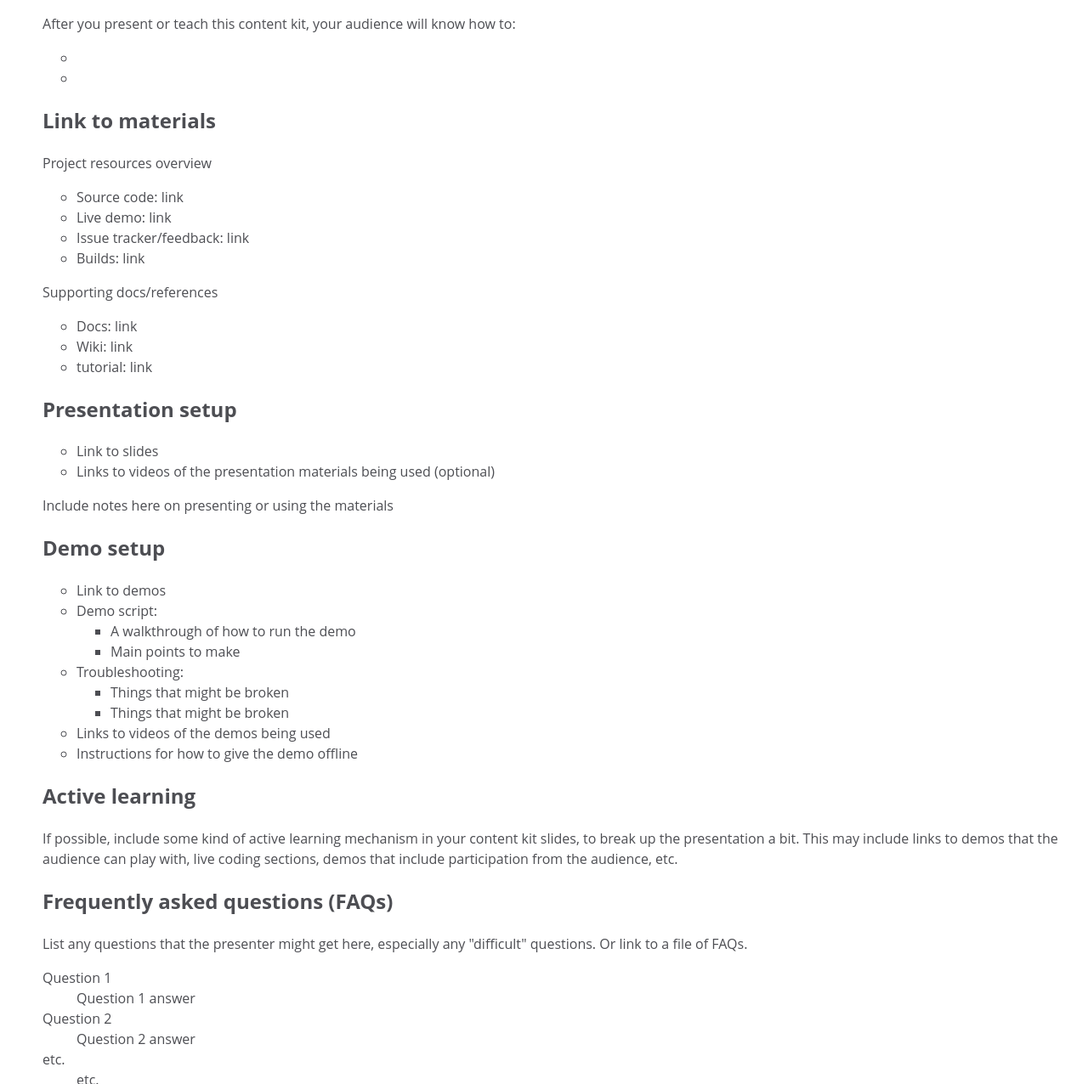
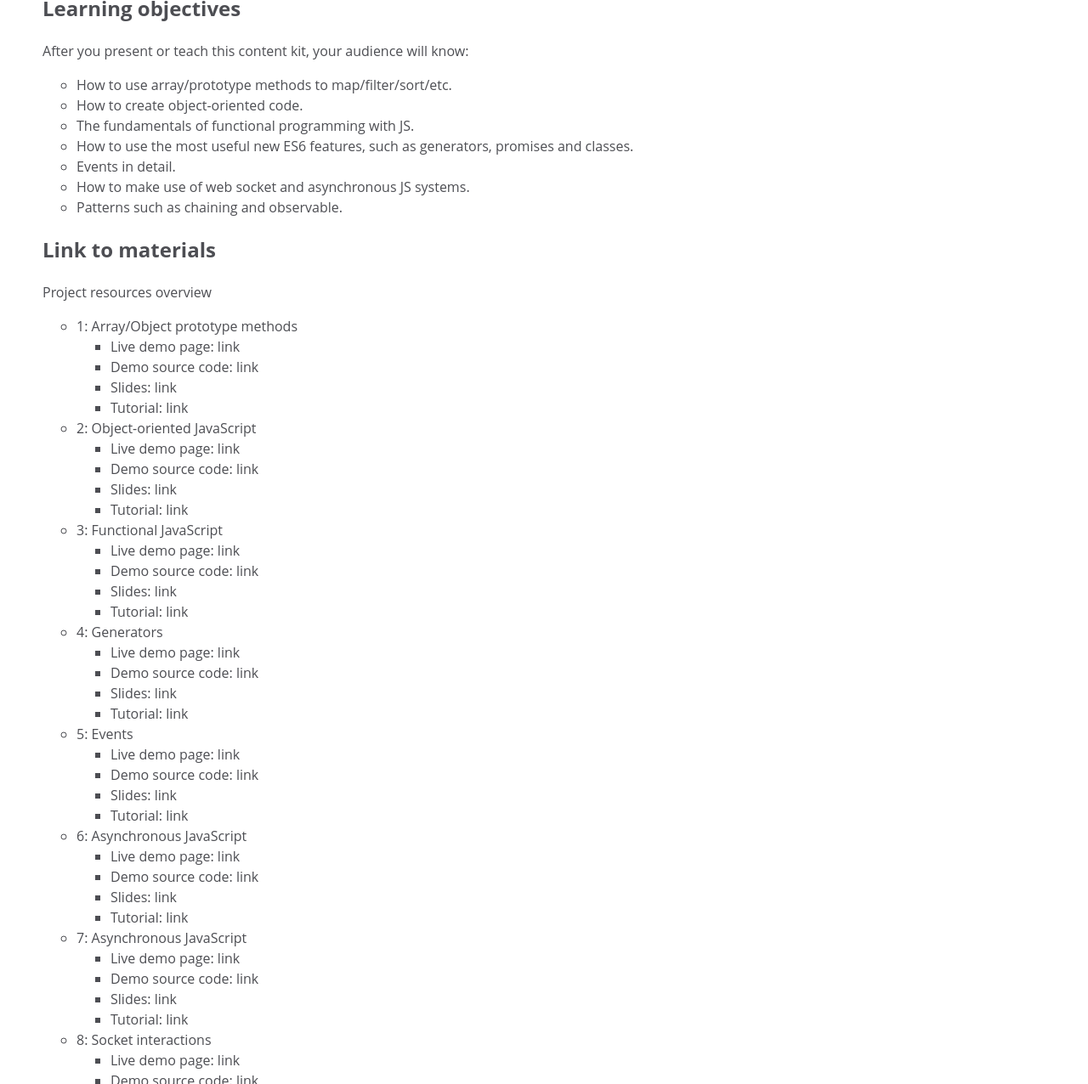
Before and after one commit to mdn/advanced-js-fundamentals-ck, a plain HTML site: page index.html in a window 1280 px wide. Shown: the part 1524-2800 px from the top of the page at 85% size. Drawn offline with Linux system fonts and the light colour scheme.

Commit message:
more index updates, and readme templates

```diff
--- a/index.html
+++ b/index.html
@@ -31,8 +31,9 @@ For any issues, submit issues against the <a href="https://github.com/mdn/advanc
 
 <h2>What should the presenter have?</h2>
 
+<p>What hardware and software will the presenter ideally have?</p>
+
 <ul>
-    <li>What hardware and software will the presenter need?</li>
     <li>Software
       <ul>
         <li>A Linux, Windows or Mac OSX computer.</li>
@@ -59,8 +60,9 @@ For any issues, submit issues against the <a href="https://github.com/mdn/advanc
 
 <h2>What should the audience have?</h2>
 
+<p>What hardware and software should the audience ideally have?</p>
+
 <ul>
-    <li>What hardware and software will the audience need?</li>
     <li>Coding knowledge: it would be helpful to already understand:
       <ul>
         <li>Basic JavaScript knowledge
@@ -103,65 +105,107 @@ For any issues, submit issues against the <a href="https://github.com/mdn/advanc
 
 <h2>Learning objectives</h2>
 
-<p>After you present or teach this content kit, your audience will know how to:</p>
+<p>After you present or teach this content kit, your audience will know:</p>
 
 <ul>
-  <li></li>
-  <li></li>
+  <li>How to use array/prototype methods to map/filter/sort/etc.</li>
+  <li>How to create object-oriented code.</li>
+  <li>The fundamentals of functional programming with JS.</li>
+  <li>How to use the most useful new ES6 features, such as generators, promises and classes.</li>
+  <li>Events in detail.</li>
+  <li>How to make use of web socket and asynchronous JS systems.</li>
+  <li>Patterns such as chaining and observable.</li>
 </ul>
 
 <h2>Link to materials</h2>
 
 <p>Project resources overview</p>
 
+<ul>
+  <li>1: Array/Object prototype methods
     <ul>
-        <li>Source code: link</li>
-        <li>Live demo: link</li>
-        <li>Issue tracker/feedback: link</li>
-        <li>Builds: link</li>
+        <li>Live demo page: link</li>
+        <li>Demo source code: link</li>
+        <li>Slides: link</li><li>Tutorial: link</li>
     </ul>
-
-<p>Supporting docs/references</p>
-
+  </li>
+  <li>2: Object-oriented JavaScript
     <ul>
-        <li>Docs: link</li>
-        <li>Wiki: link</li>
-        <li>tutorial: link</li>
+        <li>Live demo page: link</li>
+        <li>Demo source code: link</li>
+        <li>Slides: link</li><li>Tutorial: link</li>
     </ul>
-
+  </li>
+  <li>3: Functional JavaScript
+    <ul>
+        <li>Live demo page: link</li>
+        <li>Demo source code: link</li>
+        <li>Slides: link</li><li>Tutorial: link</li>
+    </ul>
+  </li>
+  <li>4: Generators
+    <ul>
+        <li>Live demo page: link</li>
+        <li>Demo source code: link</li>
+        <li>Slides: link</li><li>Tutorial: link</li>
+    </ul>
+  </li>
+  <li>5: Events
+    <ul>
+        <li>Live demo page: link</li>
+        <li>Demo source code: link</li>
+        <li>Slides: link</li><li>Tutorial: link</li>
+    </ul>
+  </li>
+  <li>6: Asynchronous JavaScript
+    <ul>
+        <li>Live demo page: link</li>
+        <li>Demo source code: link</li>
+        <li>Slides: link</li><li>Tutorial: link</li>
+    </ul>
+  </li>
+  <li>7: Asynchronous JavaScript
+    <ul>
+        <li>Live demo page: link</li>
+        <li>Demo source code: link</li>
+        <li>Slides: link</li><li>Tutorial: link</li>
+    </ul>
+  </li>
+  <li>8: Socket interactions
+    <ul>
+        <li>Live demo page: link</li>
+        <li>Demo source code: link</li>
+        <li>Slides: link</li><li>Tutorial: link</li>
+    </ul>
+  </li>
+  <li>9: Building a chaining API
+    <ul>
+        <li>Live demo page: link</li>
+        <li>Demo source code: link</li>
+        <li>Slides: link</li><li>Tutorial: link</li>
+    </ul>
+  </li>
+  <li>10: The Observable pattern
+    <ul>
+        <li>Live demo page: link</li>
+        <li>Demo source code: link</li>
+        <li>Slides: link</li><li>Tutorial: link</li>
+    </ul>
+  </li>
+</ul>
 
 <h2>Presentation setup</h2>
 
-<ul>
-  <li>Link to slides</li>
-  <li>Links to videos of the presentation materials being used (optional)</li>
-</ul>
-
-<p>Include notes here on presenting or using the materials</p>
+<p>In each case, you can present a lesson on each feature by using the relevant slides linked in the sections above.</p>
 
 <h2>Demo setup</h2>
 
-<ul>
-  <li>Link to demos</li>
-  <li>Demo script:
-    <ul>
-      <li>A walkthrough of how to run the demo</li>
-      <li>Main points to make</li>
-    </ul>
-  </li>
-  <li>Troubleshooting:
-    <ul>
-      <li>Things that might be broken</li>
-      <li>Things that might be broken</li>
-    </ul>
-  </li>
-  <li>Links to videos of the demos being used</li>
-  <li>Instructions for how to give the demo offline</li>
-</ul>
+<p>In each case, you can show a demo of each feature by using the relevant live demos linked in the sections above.</p>
+
 
 <h2>Active learning</h2>
 
-<p>If possible, include some kind of active learning mechanism in your content kit slides, to break up the presentation a bit. This may include links to demos that the audience can play with, live coding sections, demos that include participation from the audience, etc.</p>
+<p>Each slideshow has multiple links to live examples you can play with to get first hand experience of each point in action.</p>
 
 <h2>Frequently asked questions (FAQs)</h2>
 
```
Also changed, not shown: README.md.
